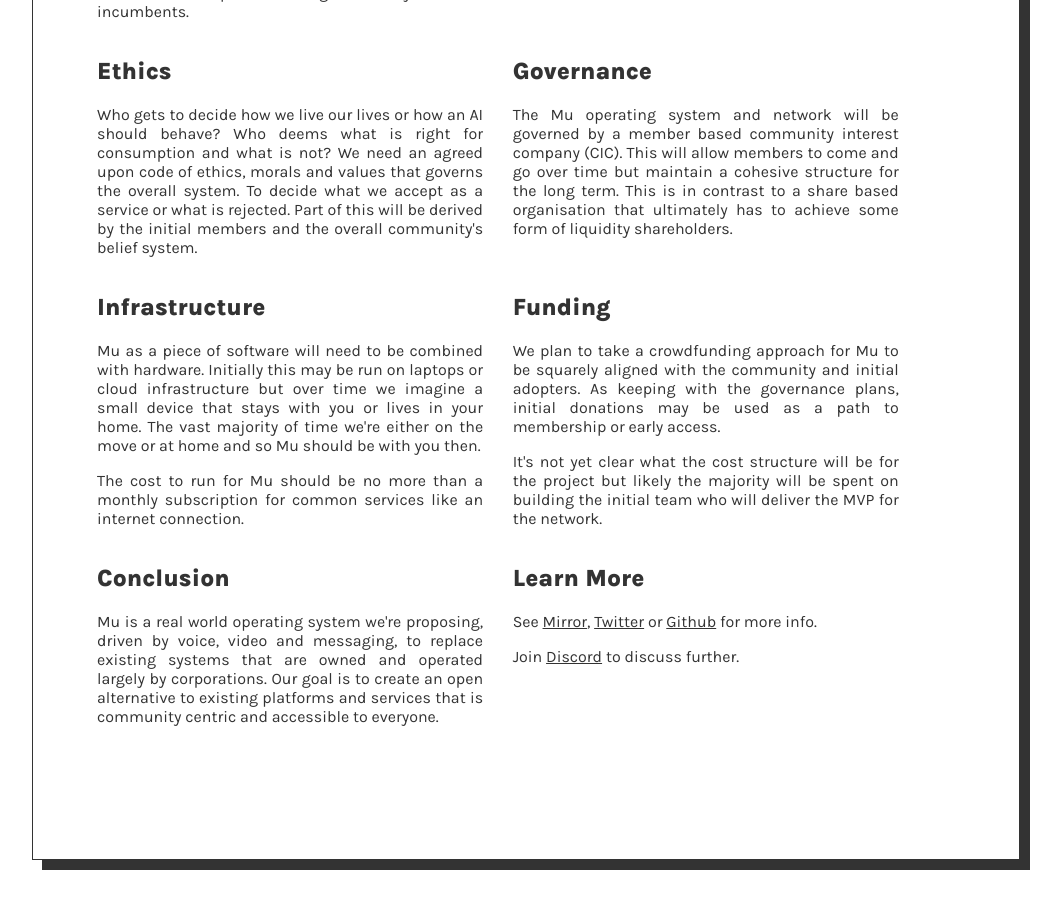
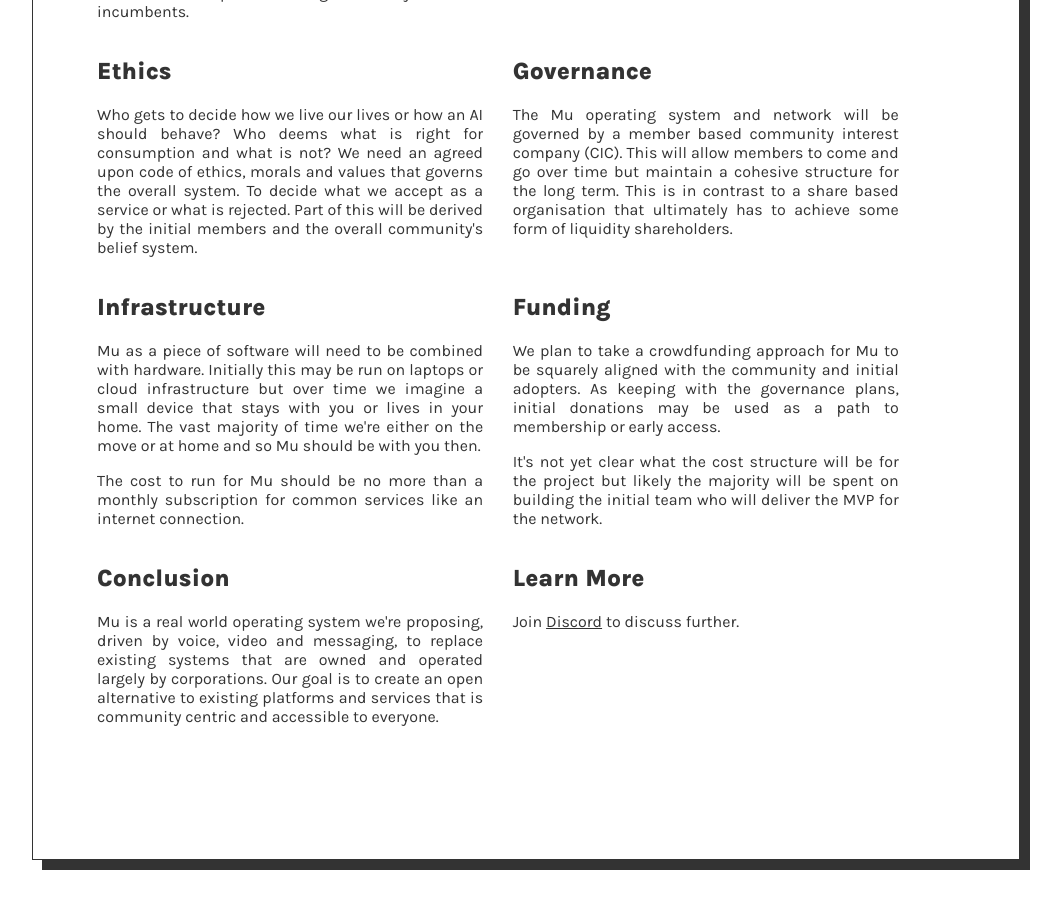
Before and after one commit to muxyz/website, a Jekyll site: the page built from paper.md, in a window 1280 px wide and 900 px high, scrolled down 1414 px. Shown: the whole window, without its empty margins (114-1175 px from the left). Built offline with Jekyll 4.4.1, drawn with Linux system fonts in a browser that asks for light colours.

Commit message:
Update paper.md

```diff
--- a/paper.md
+++ b/paper.md
@@ -157,12 +157,7 @@ everyone.
 
 <div id="blurb">
 <h2>Learn More</h2>
-  <p>
-  See <a href="https://mirror.xyz/0x95A522981D68213E6F2190e187d42f9e53EE0873">Mirror</a>,
-  <a href="https://twitter.com/mudotxyz">Twitter</a>
-  or
-  <a href="https://github.com/muxyz">Github</a> for more info.
-  </p>
+
    <p>Join <a href="https://discord.gg/TBR9bRjd6Z">Discord</a> to discuss further.
   </p>
 </div>
```
